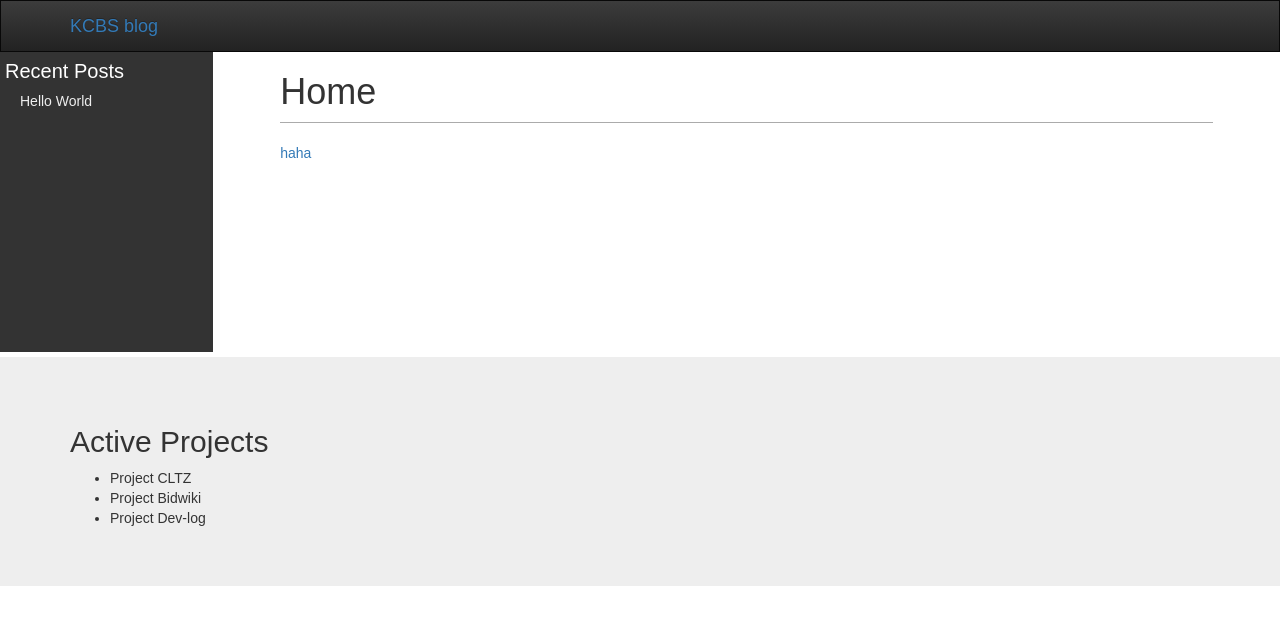
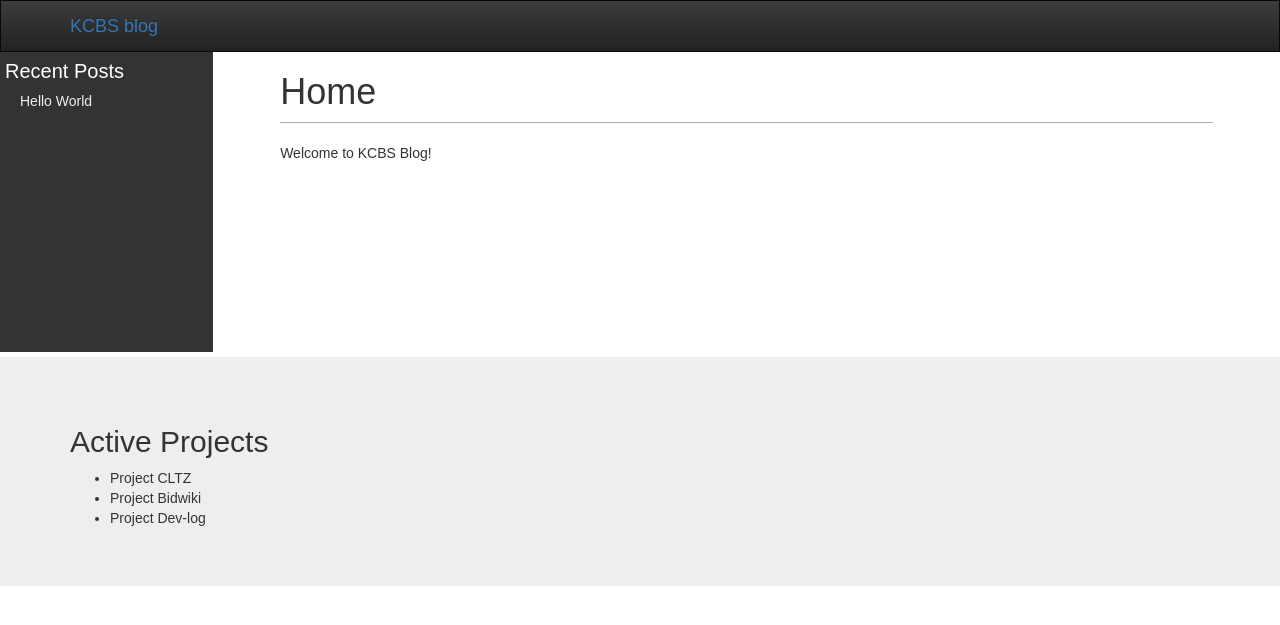
Before and after one commit to kcbs/kcbs.github.io, a Jekyll site: the page built from index.html, in a window 1280 px wide. Shown: the top 625 px of the page. Built offline with Jekyll 4.4.1, drawn with Linux system fonts in a browser that asks for light colours; Markdown is read by kramdown in place of the engine named in the settings; the list of posts is cut into pages by our own code.

Commit message:
Update index.html

```diff
--- a/index.html
+++ b/index.html
@@ -4,4 +4,4 @@ title: Home
 tags: test
 ---
 
-<a href="/post1.md">haha</a>
+Welcome to KCBS Blog!
```
